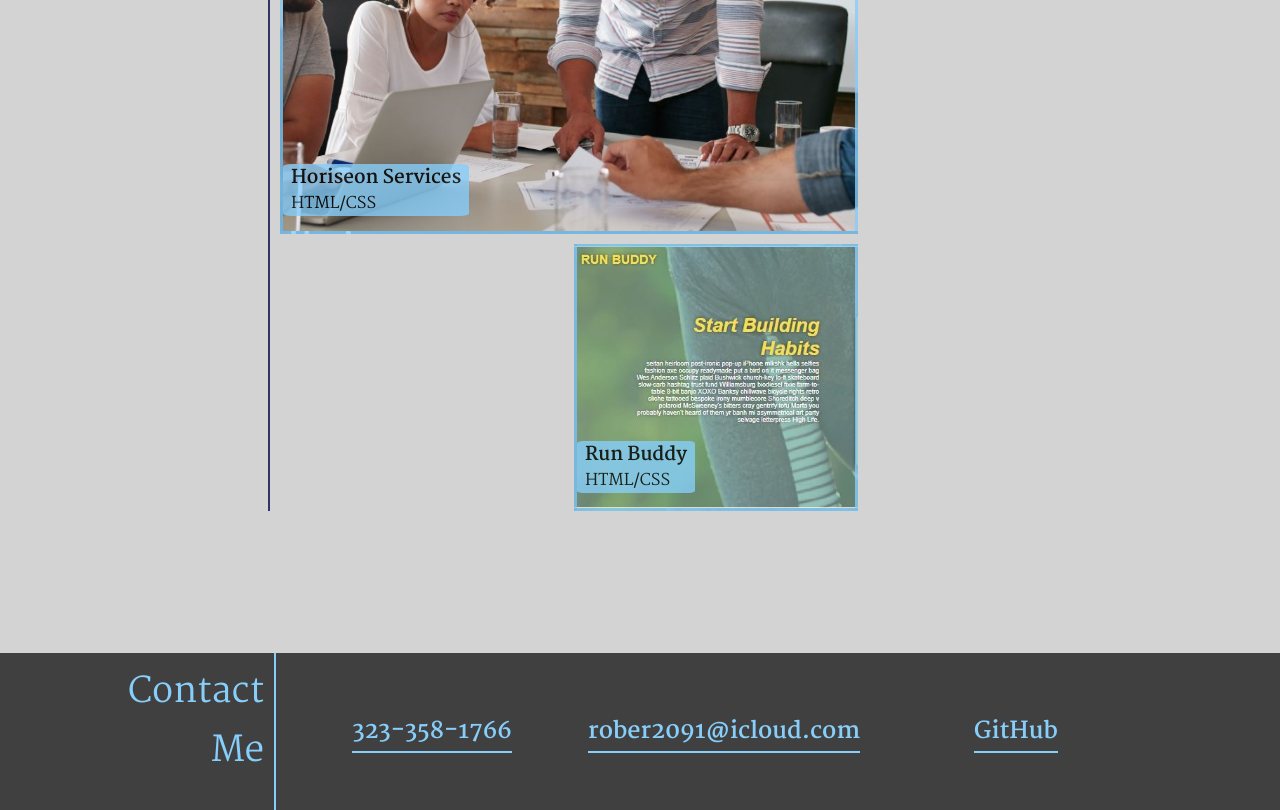
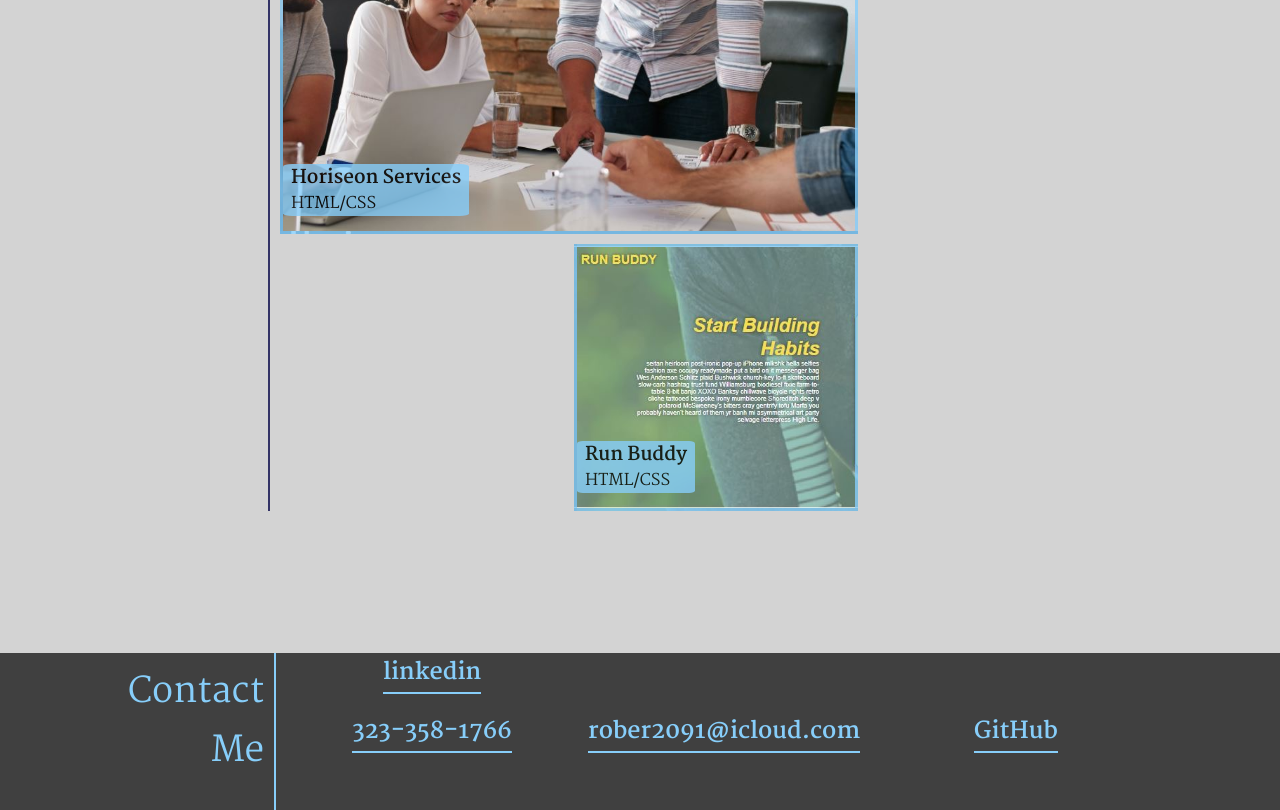
Before and after one commit to Rober2092/Advanced-css-professional-portfolio, a plain HTML site: page index.html in a window 1280 px wide. Shown: the part 904-1714 px from the top of the page. Drawn offline with Linux system fonts and the light colour scheme; a web font is replaced by a local one.

Commit message:
third commit

```diff
--- a/index.html
+++ b/index.html
@@ -111,6 +111,11 @@
                 <div class="footer-grid-item git-hub">
                     <a href="https://github.com/Rober2092" target="_blank">GitHub</a>
                 </div>
+                <div class="footer-grid-item linkedin">
+                   <a href="https://www.linkedin.com/in/hugo-alvarado-189481b0/" target="_blank">linkedin</a>
+
+
+                </div>
             </div>
         </div>
     </footer>
```
